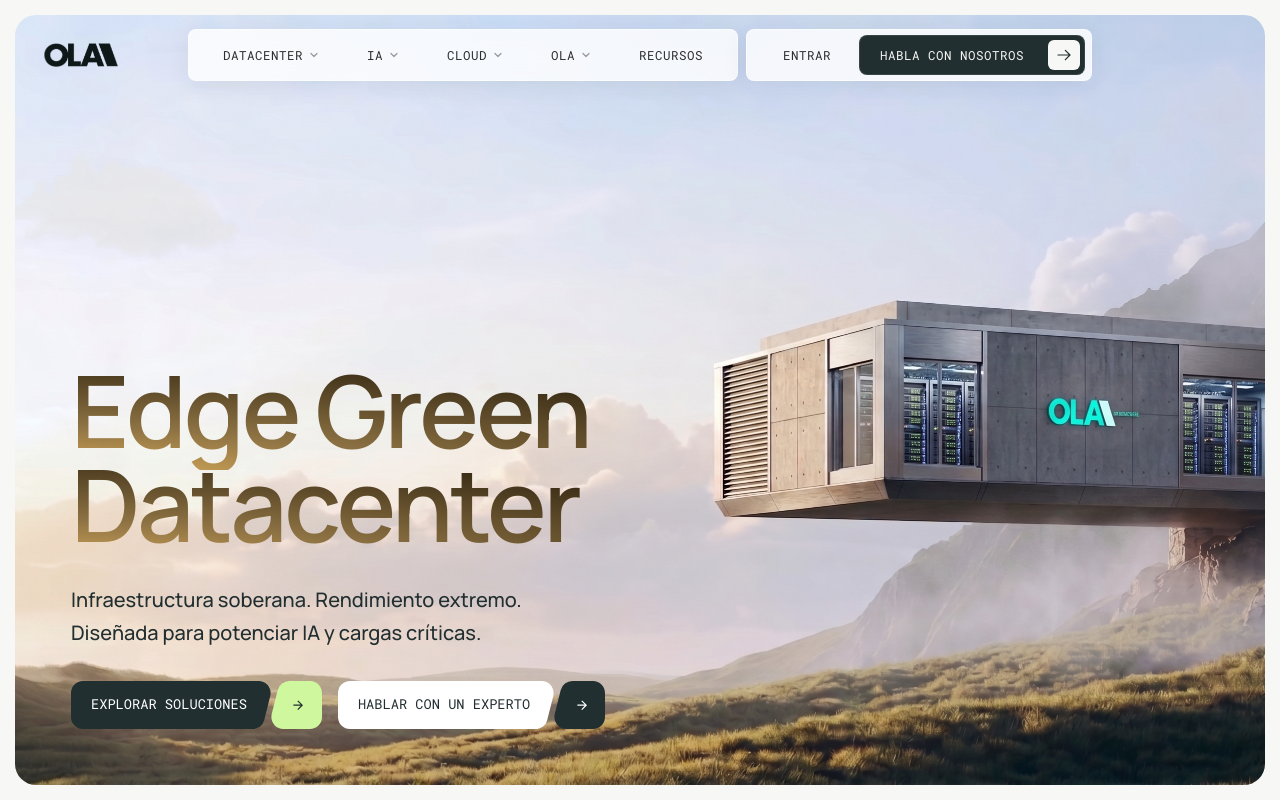
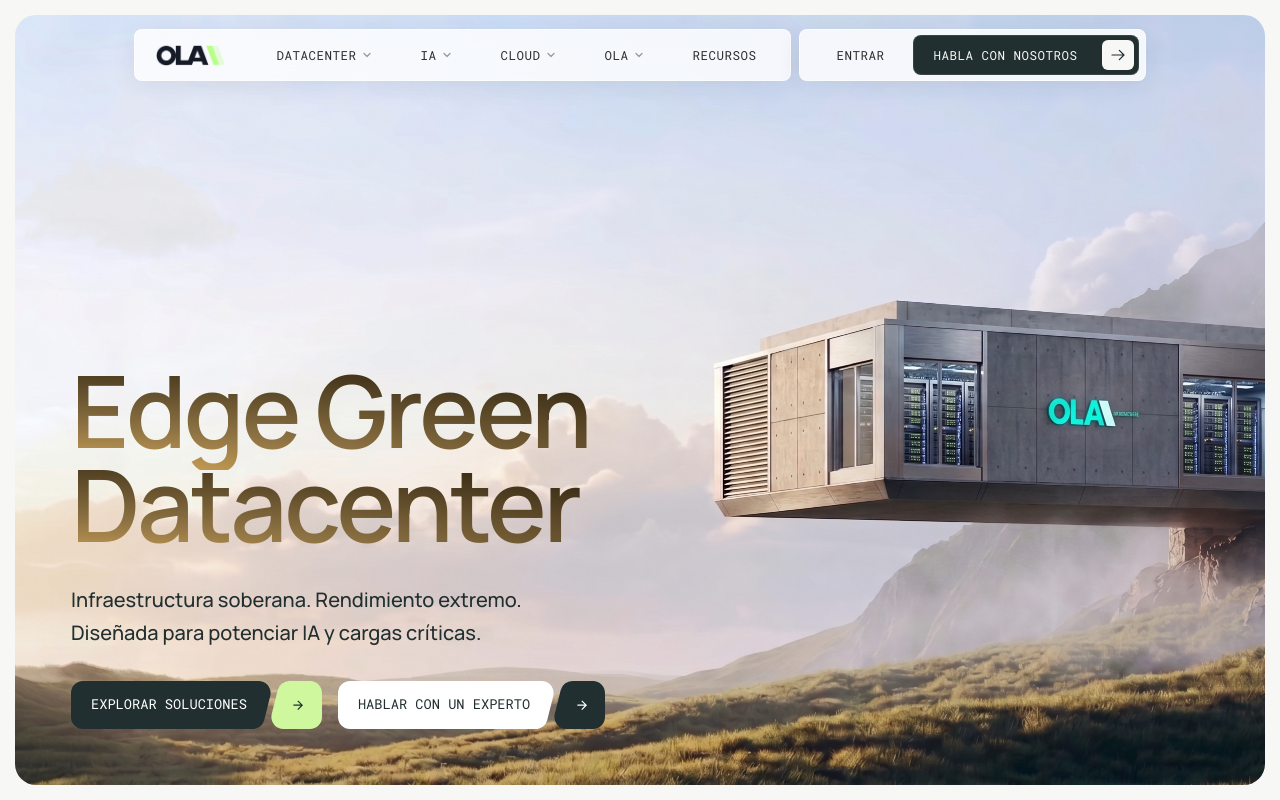
Before and after one commit to cloudindev/oladatacenter, a Next.js app: page / in a window 1280 px wide. Shown: the top 800 px of the page. Built offline with nearby package versions, Linux system fonts and the light colour scheme.

Commit message:
Header: place new OLA logo inside the left of the white nav pill and remove outer logo

```diff
--- a/src/components/layout/Header.tsx
+++ b/src/components/layout/Header.tsx
@@ -151,25 +151,8 @@
 
   return (
     <header className="fixed top-[29px] inset-x-0 z-50 pointer-events-none px-4 md:px-[44px] [&_.label-mono]:!text-[12.5px]">
-      <div className="relative flex justify-end md:justify-center">
-        {/* Logo — pinned left, outside the morphing container */}
-        <Link
-          href="/"
-          aria-label="OLA Datacenter"
-          className={cn("absolute left-0 top-0 h-[52px] flex items-center pointer-events-auto")}
-        >
-          <Image
-            src="/oladc.png"
-            alt="OLA Datacenter"
-            width={1082}
-            height={378}
-            priority
-            unoptimized
-            className="h-[26px] w-auto"
-          />
-        </Link>
-
-        {/* Centered group: nav pill + actions pill (share the morphing backdrop) */}
+      <div className="relative flex justify-center">
+        {/* Centered group: nav pill (with logo on left) + actions pill (share the morphing backdrop) */}
         <div
           ref={containerRef}
           className="relative flex items-stretch gap-2 pointer-events-auto"
@@ -190,15 +173,33 @@
             ref={pillRef}
             aria-label={t("Main", "Principal")}
             className={cn(
-              "relative z-10 hidden md:flex items-center gap-1 h-[52px] px-3 rounded-lg transition-colors duration-300",
+              "relative z-10 flex items-center gap-1 h-[52px] pl-5 pr-3 rounded-lg transition-colors duration-300",
               open ? "bg-transparent border border-transparent" : PILL_GLASS
             )}
           >
-            {navItem("datacenter", t("Datacenter", "Datacenter"))}
-            {navItem("products", t("AI", "IA"))}
-            {navItem("solutions", t("Cloud", "Cloud"))}
-            {navItem("company", t("OLA", "OLA"))}
-            {bareLink("/resources", t("Resources", "Recursos"))}
+            <Link
+              href="/"
+              aria-label="OLA Datacenter"
+              onMouseEnter={() => setActive(null)}
+              className="flex items-center pr-4 mr-2 shrink-0"
+            >
+              <Image
+                src="/ola-menu-logo.png"
+                alt="OLA Datacenter"
+                width={300}
+                height={93}
+                priority
+                unoptimized
+                className="h-[22px] w-auto"
+              />
+            </Link>
+            <div className="hidden md:flex items-center gap-1">
+              {navItem("datacenter", t("Datacenter", "Datacenter"))}
+              {navItem("products", t("AI", "IA"))}
+              {navItem("solutions", t("Cloud", "Cloud"))}
+              {navItem("company", t("OLA", "OLA"))}
+              {bareLink("/resources", t("Resources", "Recursos"))}
+            </div>
           </nav>
 
           {/* Panel content (fades in below the nav; height feeds the backdrop) */}
```
Also changed, not shown: public/ola-menu-logo.png (added).
